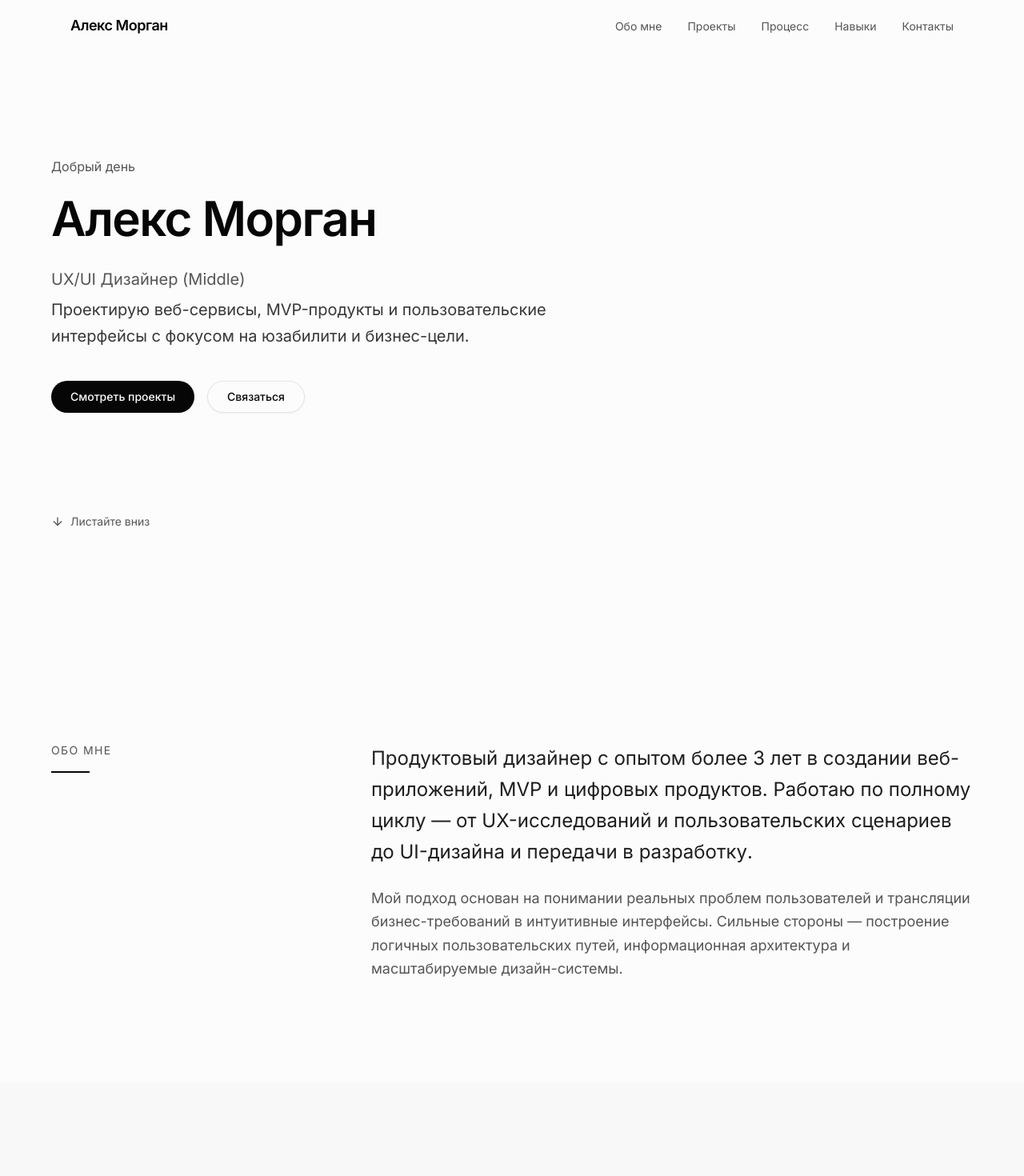
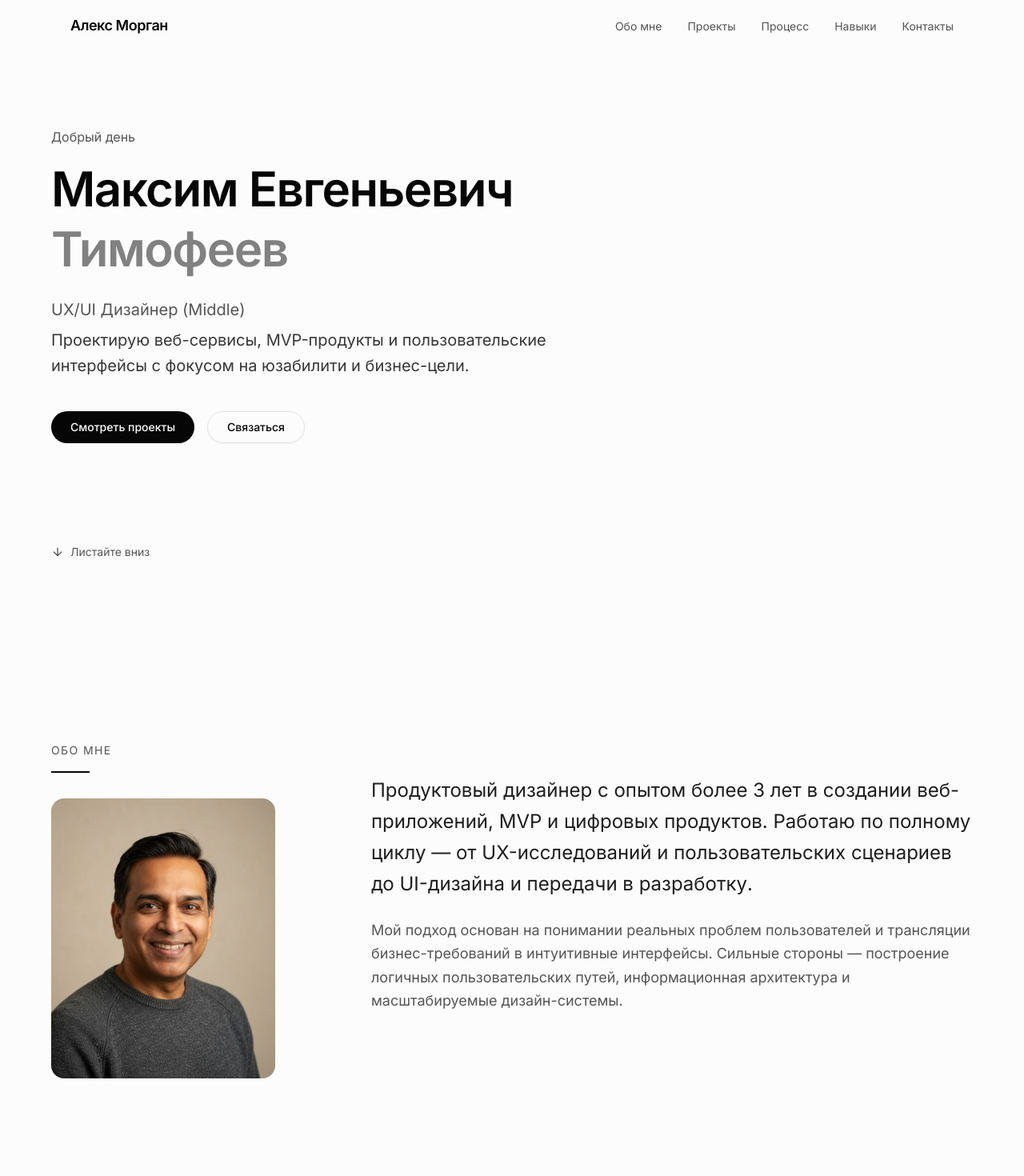
Before and after one commit to timaxutka/mywebsite, a Next.js app: page / in a window 1280 px wide. Shown: the top 1470 px of the page at 80% size. Built offline with nearby package versions, Linux system fonts and the light colour scheme.

Commit message:
feat: update About section with portrait and contact details
Add professional portrait and update name, email, and Telegram link.

Co-authored-by: Maxim TImofeev <108329896+timaxutka@users.noreply.github.com>

```diff
--- a/app/layout.tsx
+++ b/app/layout.tsx
@@ -10,7 +10,7 @@ const inter = Inter({
 const _geistMono = Geist_Mono({ subsets: ["latin"] });
 
 export const metadata: Metadata = {
-  title: 'Алекс Морган — UX/UI Дизайнер',
+  title: 'Максим Тимофеев — UX/UI Дизайнер',
   description: 'Middle UX/UI дизайнер, специализирующийся на веб-сервисах, MVP-продуктах и пользовательских интерфейсах с фокусом на юзабилити и бизнес-цели.',
   generator: 'v0.app',
   icons: {
--- a/components/sections/about.tsx
+++ b/components/sections/about.tsx
@@ -1,16 +1,29 @@
+import Image from 'next/image'
+
 export function AboutSection() {
   return (
     <section id="about" className="py-24 md:py-32 px-6">
       <div className="max-w-6xl mx-auto">
-        <div className="grid md:grid-cols-12 gap-8 md:gap-12">
+        <div className="grid md:grid-cols-12 gap-8 md:gap-12 items-start">
           <div className="md:col-span-4">
             <p className="text-sm text-muted-foreground uppercase tracking-widest mb-4">
               Обо мне
             </p>
-            <div className="w-12 h-0.5 bg-foreground" />
+            <div className="w-12 h-0.5 bg-foreground mb-8" />
+
+            <div className="relative aspect-[4/5] w-full max-w-[280px] rounded-2xl overflow-hidden bg-muted">
+              <Image
+                src="/images/portrait.jpg"
+                alt="Максим Тимофеев — UX/UI Дизайнер"
+                fill
+                className="object-cover"
+                sizes="(max-width: 768px) 100vw, 280px"
+                priority
+              />
+            </div>
           </div>
 
-          <div className="md:col-span-8">
+          <div className="md:col-span-8 md:pt-10">
             <p className="text-xl md:text-2xl leading-relaxed text-foreground/90">
               Продуктовый дизайнер с опытом более 3 лет в создании веб-приложений, MVP и цифровых продуктов. Работаю по полному циклу — от UX-исследований и пользовательских сценариев до UI-дизайна и передачи в разработку.
             </p>
--- a/components/sections/contact.tsx
+++ b/components/sections/contact.tsx
@@ -4,13 +4,13 @@ import { ArrowUpRight } from 'lucide-react'
 const contactLinks = [
   {
     label: 'Email',
-    value: 'hello@alexmorgan.design',
-    href: 'mailto:hello@alexmorgan.design'
+    value: 'elevenfive1@gmail.com',
+    href: 'mailto:elevenfive1@gmail.com'
   },
   {
     label: 'Telegram',
-    value: '@alexmorgan_ux',
-    href: 'https://t.me/alexmorgan_ux'
+    value: '@timaxutka',
+    href: 'https://t.me/timaxutka'
   }
 ]
 
@@ -56,7 +56,7 @@ export function ContactSection() {
 
             <div className="mt-12">
               <Button asChild size="lg" className="rounded-full">
-                <a href="mailto:hello@alexmorgan.design">
+                <a href="mailto:elevenfive1@gmail.com">
                   Написать мне
                   <ArrowUpRight className="size-4 ml-2" />
                 </a>
--- a/components/sections/hero.tsx
+++ b/components/sections/hero.tsx
@@ -9,7 +9,7 @@ export function HeroSection() {
           <p className="text-muted-foreground mb-4">Добрый день</p>
 
           <h1 className="text-4xl md:text-5xl lg:text-6xl font-semibold tracking-tight leading-tight text-balance mb-6">
-            Алекс Морган
+            Максим Евгеньевич <span className="text-foreground/50">Тимофеев</span>
           </h1>
 
           <p className="text-lg md:text-xl text-muted-foreground mb-2">
```
Also changed, not shown: public/images/portrait.jpg (added).
